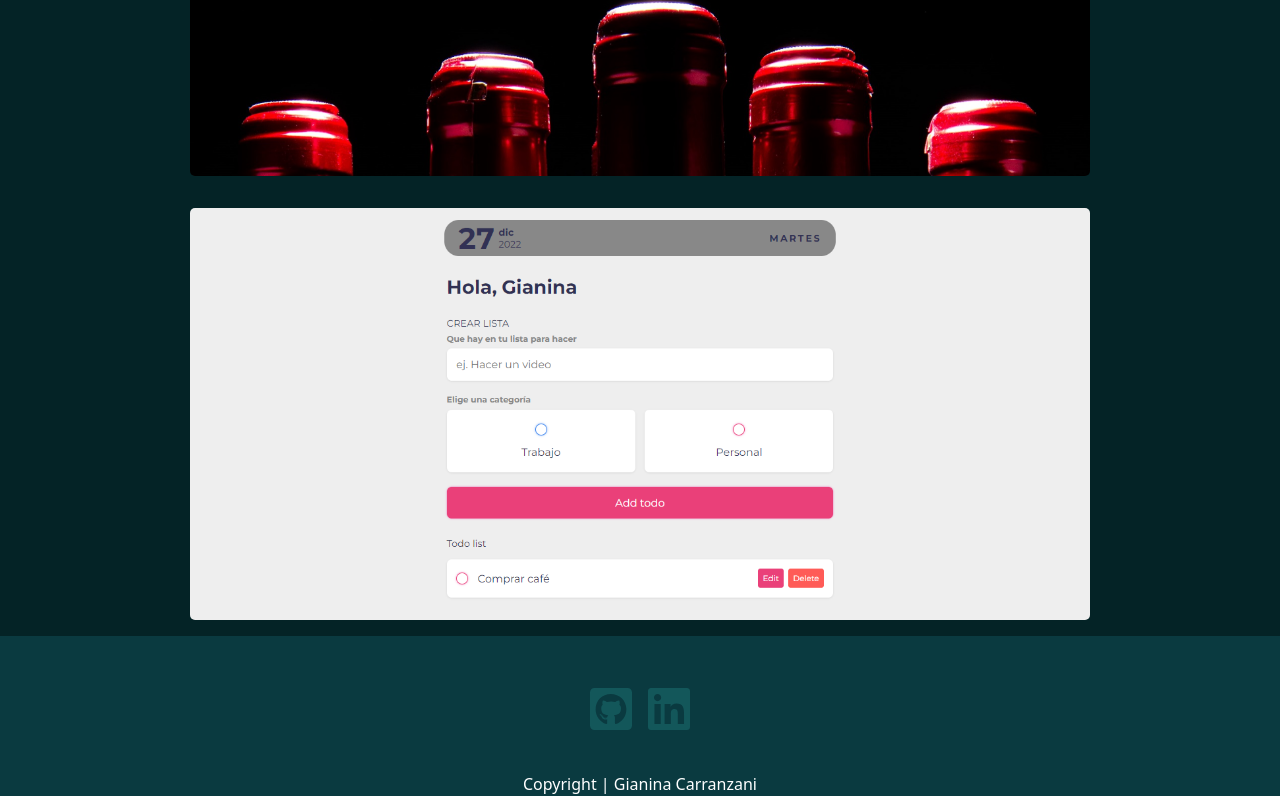
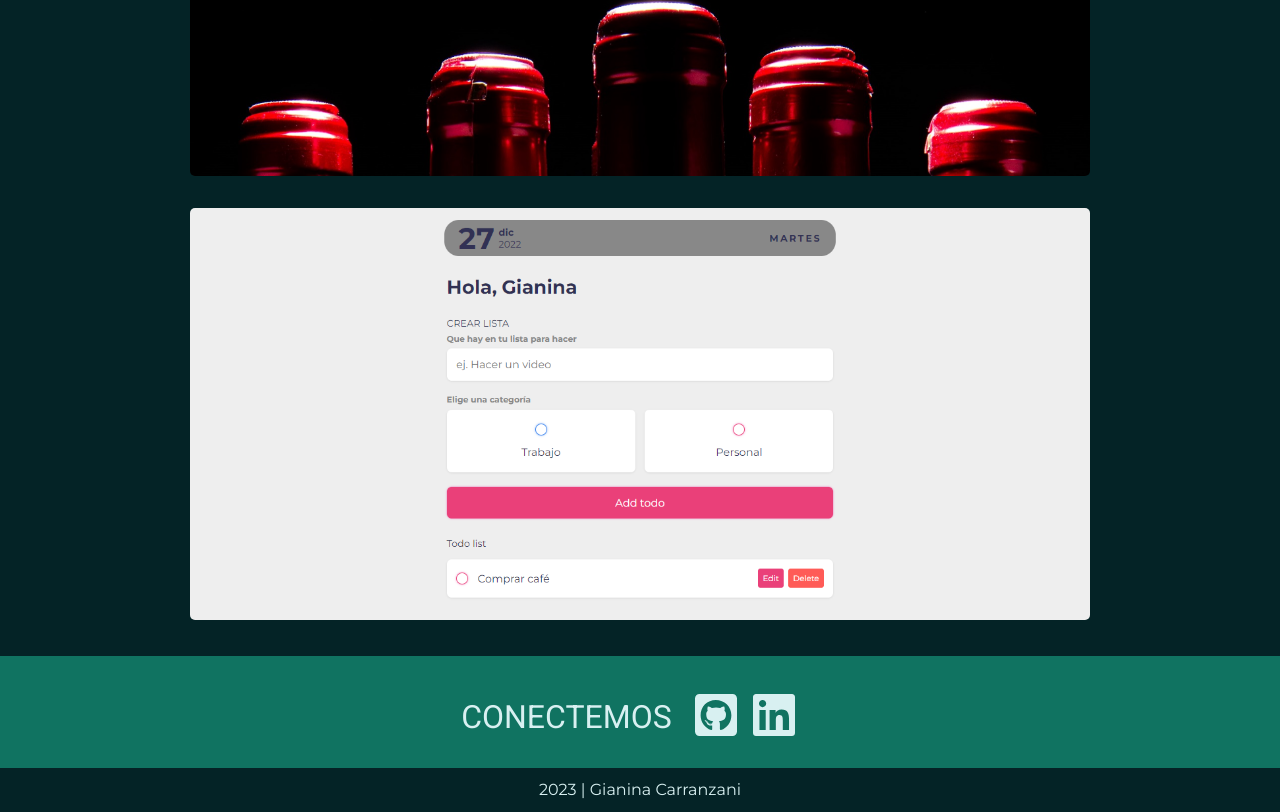
Before and after one commit to GianinaLC/gianinalc-portfolio, a React (Create React App) app: page / in a window 1280 px wide. Shown: the part 3998-4810 px from the top of the page. Built offline with nearby package versions, Linux system fonts and the light colour scheme.

Commit message:
Se cambia el bg del footer

```diff
--- a/src/components/Footer/Footer.css
+++ b/src/components/Footer/Footer.css
@@ -1,21 +1,40 @@
-.footerContainer{
-    background-color: var(--secondary-background-color);
+.footerSp{
+    background-color: var(--primary-background-color);
+    display: flex;
+    flex-direction: column;
+    align-items: center;
+
+}
+.footerSp div:first-child{
+    display: flex;
+    flex-wrap: wrap;
+    width: 100%;
+    background-color: var(--secondary-color-text);
+    justify-content: center;
+    align-items: baseline;
+    font-family: var(--firstFont);
+    padding: 20px;
 }
 
 .footerContainerIcon{
-    display: flex;
-    justify-content: center;
-    align-items: center;
-    padding: 2rem;
+    padding: 0 1rem;
 }
 
 .footerIcon a{
     padding: 0 0.3rem;
     font-size: 3rem;
-    color: var(--third-color-text);
+    color: var(--primary-color-text);
 }
 
 
 .footerIcon a:hover{
-    color: var(--background-color);
+    color: var(--primary-background-color);
 }
+
+.footerSp p {
+    margin: 0;
+    padding: 10px;
+    color: var(--primary-color-text);
+    font-family: var(--second-font);
+    text-align: center;
+}
--- a/src/components/Footer/Footer.js
+++ b/src/components/Footer/Footer.js
@@ -4,15 +4,18 @@ import { FaLinkedin } from 'react-icons/fa'
 
 const Footer = () => {
     return (
-        <div className='footerContainer'>
-            <div className='footerContainerIcon'>
-                <span className='footerIcon'><a href='https://github.com/GianinaLC'><FaGithubSquare /></a></span>
-                <span className='footerIcon'><a href='https://www.linkedin.com/in/gianina-carranzani/'><FaLinkedin /></a></span>
+        <section className=' footerSp'>
+            <div>
+                <h2>Conectemos</h2>
+                <div className='footerContainerIcon'>
+                    <span className='footerIcon'><a href='https://github.com/GianinaLC'><FaGithubSquare /></a></span>
+                    <span className='footerIcon'><a href='https://www.linkedin.com/in/gianina-carranzani/'><FaLinkedin /></a></span>
+                </div>
             </div>
 
-            <p className='text-center text-white m-0'>Copyright | Gianina Carranzani</p>
+            <p className='footerAutor'>2023 | Gianina Carranzani</p>
 
-        </div>
+        </section>
     )
 
 }
--- a/src/components/Proyectos/Proyectos.css
+++ b/src/components/Proyectos/Proyectos.css
@@ -1,3 +1,7 @@
+.sectionPj {
+    padding-bottom: 20px;
+}
+
 .containerProjects {
     display: flex;
     flex-direction: column;
--- a/src/components/Proyectos/Proyectos.js
+++ b/src/components/Proyectos/Proyectos.js
@@ -14,7 +14,7 @@ const Proyectos = () => {
     AOS.init();
 
     return (
-        <section className='firstBgColor' id='Proyectos'>
+        <section className='firstBgColor sectionPj' id='Proyectos'>
             <Container fluid className='containerProjects' data-aos="zoom-in-up">
                 <h2 className='marginSecondary'> Proyectos</h2 >
                 <div className='containerProjectsCards'>
--- a/src/components/SobreMi/SobreMi.css
+++ b/src/components/SobreMi/SobreMi.css
@@ -12,7 +12,7 @@
     flex-wrap: wrap;
     justify-content: center;
     align-items: center;
-
+    height: 100%;
 }
 
 .contenedorSM h2{
--- a/src/components/SobreMi/SobreMi.js
+++ b/src/components/SobreMi/SobreMi.js
@@ -7,8 +7,7 @@ const SobreMi = () => {
     AOS.init();
     return (
         <section className='containerGeneral contenedorPrincipal' id='Sobre mí'>
-            <Container fluid className='contenedorSM'
-                data-aos="zoom-in-up">
+            <Container fluid className='contenedorSM' data-aos="zoom-in-up">
                 <h2>Sobre mí</h2>
 
                 <div>
```
